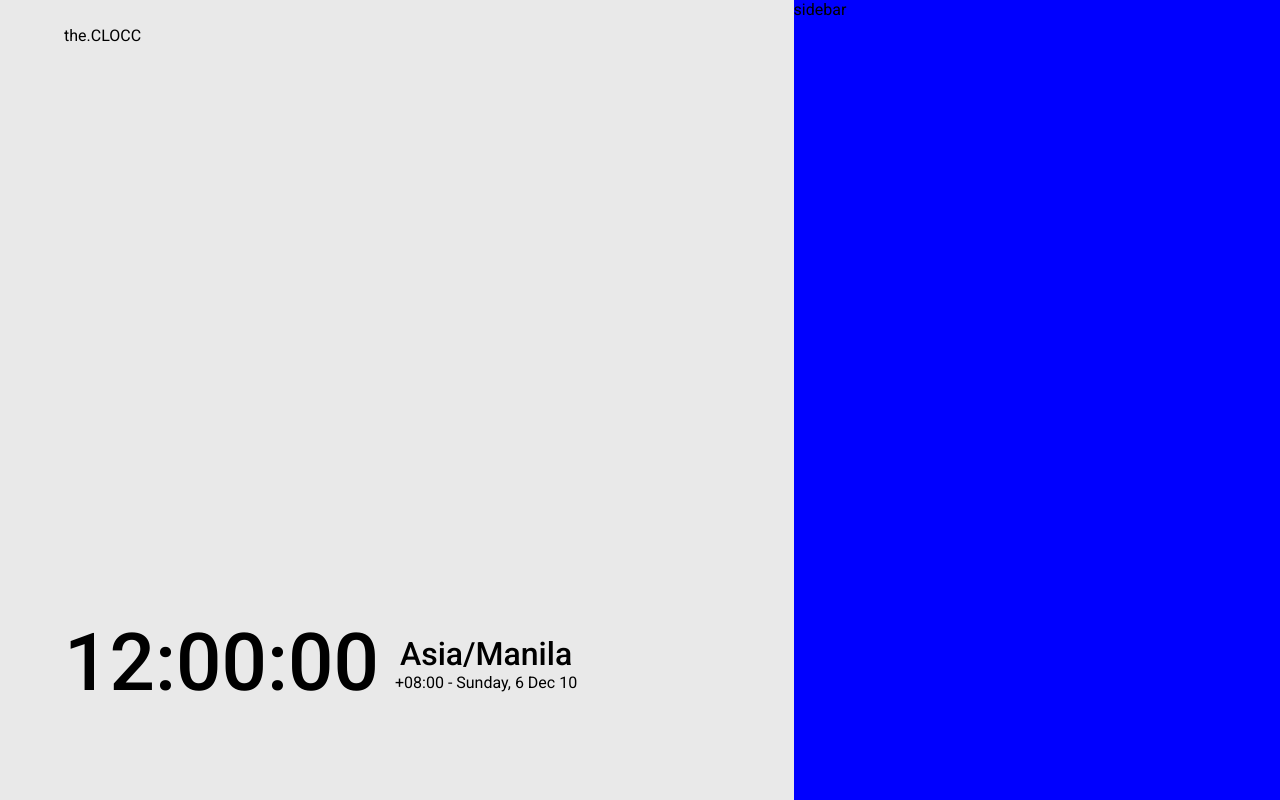
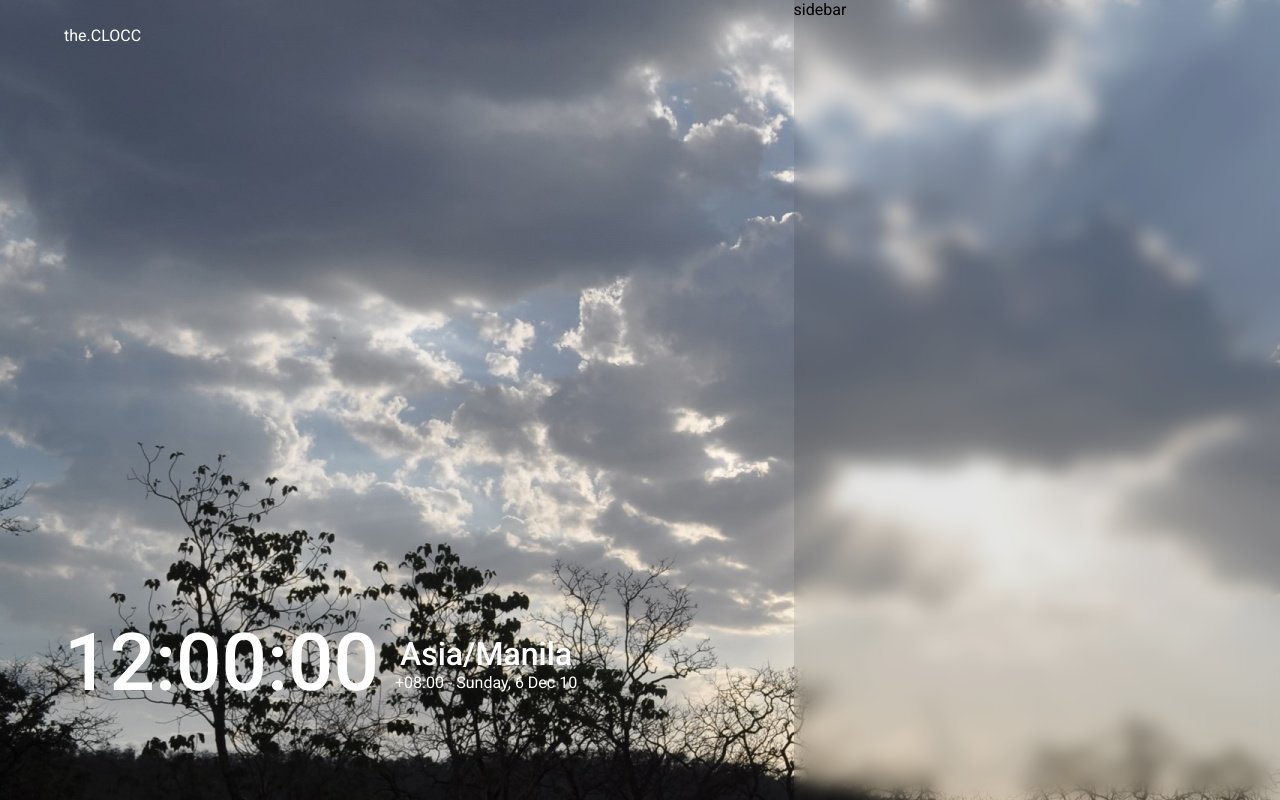
Before and after one commit to JethroNatividad/theclocc, a React (Create React App) app: page / in a window 1280 px wide. Built offline with nearby package versions, Linux system fonts and the light colour scheme.

Commit message:
Add background, make sidebar blur

```diff
--- a/src/App.css
+++ b/src/App.css
@@ -3,6 +3,7 @@
 	width: 100vw;
 	background-color: #e9e9e9;
 	display: flex;
+	background-image: url('./images/day.jpg');
 }
 .Main {
 	width: 60%;
@@ -12,6 +13,7 @@
 	display: flex;
 	flex-direction: column;
 	justify-content: space-between;
+	color: #fff;
 }
 .Main-clock {
 	display: flex;
@@ -36,5 +38,8 @@
 
 .Sidebar {
 	width: 40%;
-	background-color: blue;
+	/* make this background transparent */
+	background-color: rgba(0, 0, 0, 0.1);
+	/* make it blur */
+	backdrop-filter: blur(9px);
 }
```
Also changed, not shown: src/images/day.jpg (added).
